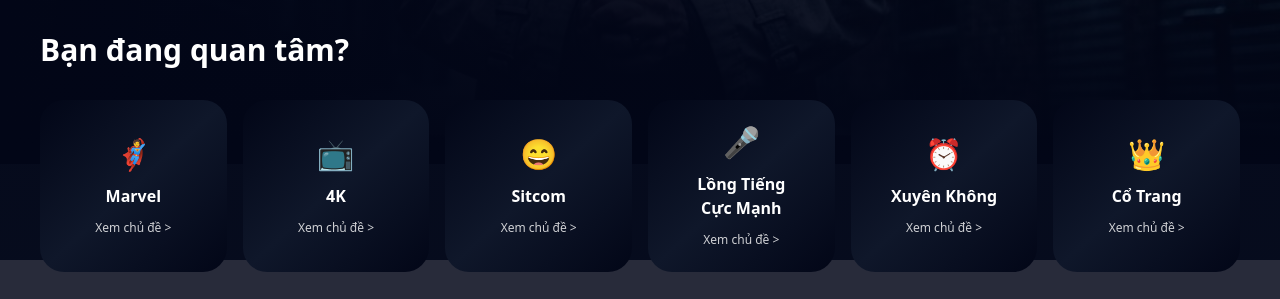
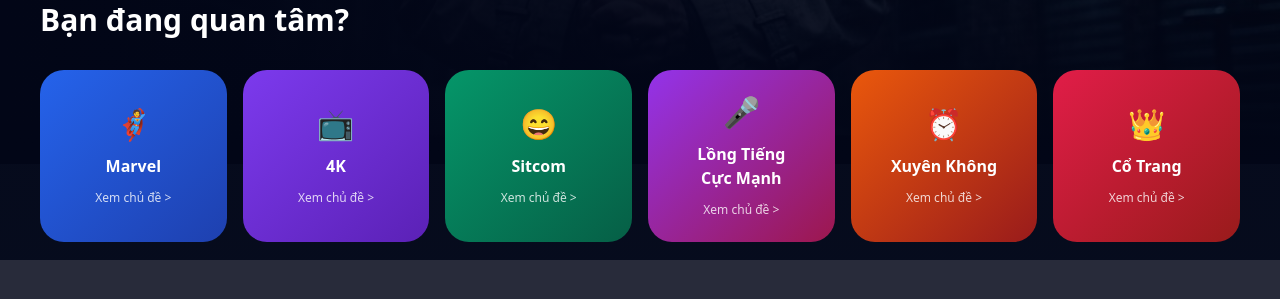
Before and after one commit to trucquindev/web-movie-2024, a React (Vite) app: page / in a window 1280 px wide. Shown: the part 636-935 px from the top of the page. Built offline with nearby package versions, Linux system fonts and the light colour scheme; no server answers.

Commit message:
bugfix(screen): fix screen

```diff
--- a/src/components/banner_movie/category-section.tsx
+++ b/src/components/banner_movie/category-section.tsx
@@ -1,10 +1,40 @@
-import { categoriesData } from "@/data/movies";
 
 export default function CategorySection() {
- const categories = categoriesData;
+  const categories = [
+    {
+      name: 'Marvel',
+      color: 'bg-gradient-to-br from-blue-600 to-blue-800',
+      icon: '🦸',
+    },
+    {
+      name: '4K',
+      color: 'bg-gradient-to-br from-violet-600 to-violet-800',
+      icon: '📺',
+    },
+    {
+      name: 'Sitcom',
+      color: 'bg-gradient-to-br from-emerald-600 to-emerald-800',
+      icon: '😄',
+    },
+    {
+      name: 'Lồng Tiếng Cực Mạnh',
+      color: 'bg-gradient-to-br from-purple-600 to-pink-800',
+      icon: '🎤',
+    },
+    {
+      name: 'Xuyên Không',
+      color: 'bg-gradient-to-br from-orange-600 to-red-800',
+      icon: '⏰',
+    },
+    {
+      name: 'Cổ Trang',
+      color: 'bg-gradient-to-br from-rose-600 to-red-800',
+      icon: '👑',
+    },
+  ];
 
   return (
-    <section className="absolute top-[620px] left-0 right-0 px-6 md:px-10 py-12 bg-inherit">
+    <section className="absolute top-[590px] left-0 right-0 px-6 md:px-10 py-12 bg-inherit">
       <h2 className="text-3xl font-bold text-white mb-8">Bạn đang quan tâm?</h2>
       <div className="grid grid-cols-2 md:grid-cols-3 lg:grid-cols-6 gap-4">
         {categories.map((category) => (
--- a/src/components/home/comment/index.tsx
+++ b/src/components/home/comment/index.tsx
@@ -44,7 +44,7 @@
           <div className="relative">
             <div
               ref={scrollContainerRef}
-              className="flex gap-6 overflow-x-auto scroll-smooth pb-4"
+              className="flex gap-6 overflow-x-auto scroll-smooth pb-4 scrollbar-hide"
               style={{ scrollBehavior: 'smooth' }}
             >
               {topComments.map((comment) => (
--- a/src/data/movies.ts
+++ b/src/data/movies.ts
@@ -102,38 +102,7 @@
     actor: 'Hoàng Yến Chibi, Mạnh Quân',
   },
 ];
-export const categoriesData = [
-  {
-    name: 'Marvel',
-    color: 'bg-gradient-to-br from-blue-600 to-blue-800',
-    icon: '🦸',
-  },
-  {
-    name: '4K',
-    color: 'bg-gradient-to-br from-violet-600 to-violet-800',
-    icon: '📺',
-  },
-  {
-    name: 'Sitcom',
-    color: 'bg-gradient-to-br from-emerald-600 to-emerald-800',
-    icon: '😄',
-  },
-  {
-    name: 'Lồng Tiếng Cực Mạnh',
-    color: 'bg-gradient-to-br from-purple-600 to-pink-800',
-    icon: '🎤',
-  },
-  {
-    name: 'Xuyên Không',
-    color: 'bg-gradient-to-br from-orange-600 to-red-800',
-    icon: '⏰',
-  },
-  {
-    name: 'Cổ Trang',
-    color: 'bg-gradient-to-br from-rose-600 to-red-800',
-    icon: '👑',
-  },
-];
+
 export const allCommentsData: Comment[] = [
   {
     id: 1,
```
